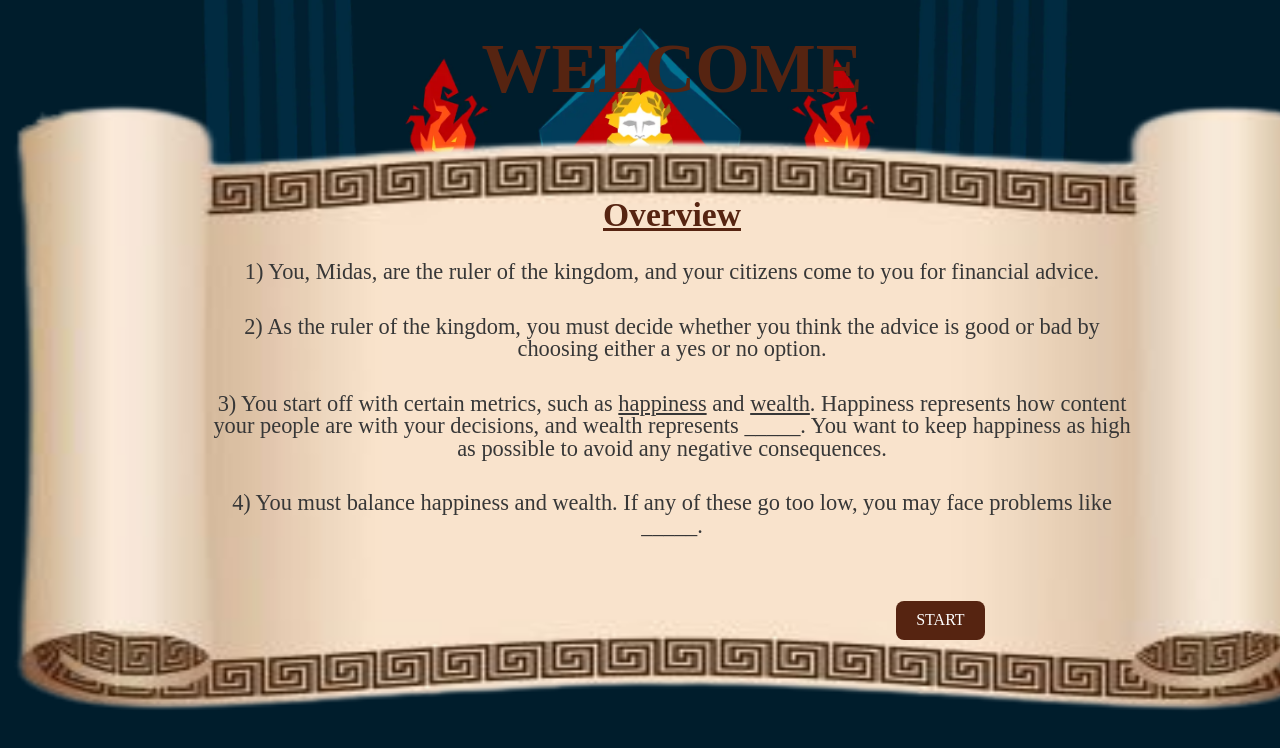
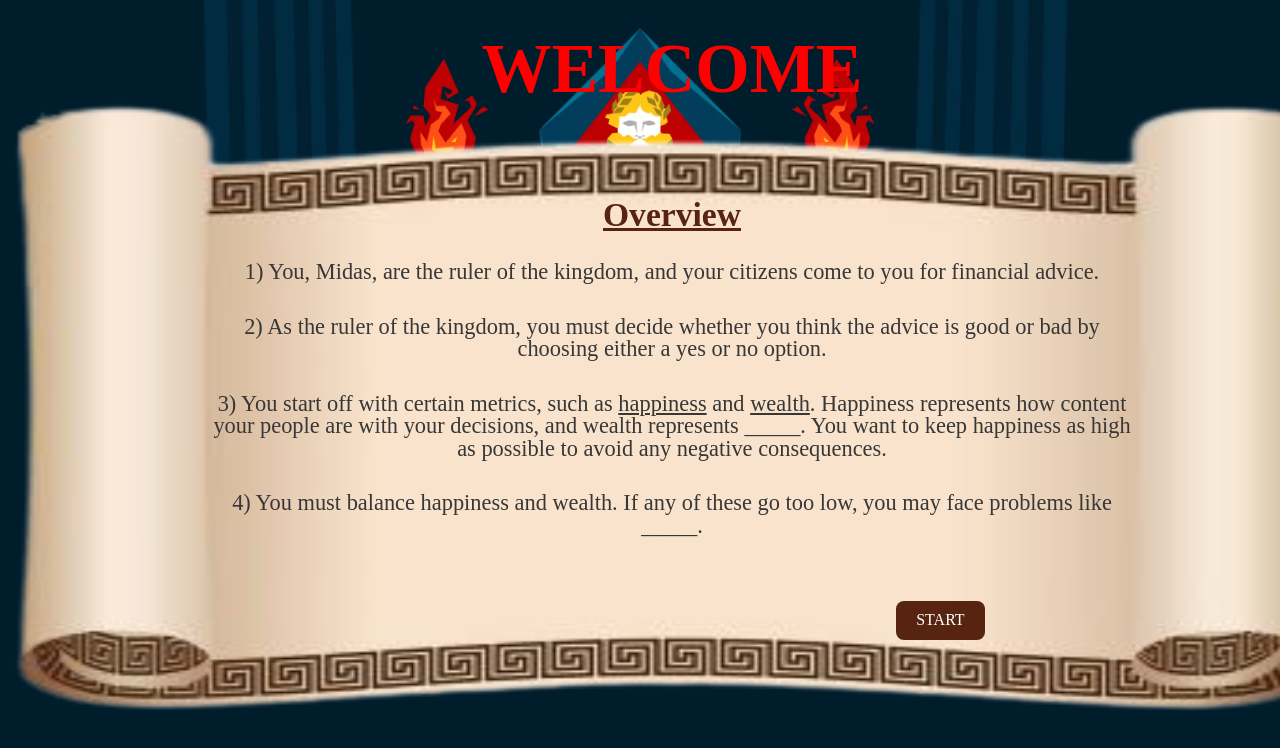
Before and after one commit to sgjohnson455/Hackillinois-2025-Golden-Decisions, a React (Vite) app in the folder my-react-app/: page / in a window 1280 px wide. Shown: the top 748 px of the page. Built offline with nearby package versions, Linux system fonts and the light colour scheme; a web font is replaced by a local one.

Commit message:
Updated welcome page.

```diff
--- a/my-react-app/src/components/Welcome.module.css
+++ b/my-react-app/src/components/Welcome.module.css
@@ -1,5 +1,5 @@
 .text {
-    color: #562411;
+    color: red;
     font-size: 120px;
     text-decoration: none;
 }
```
Also changed, not shown: my-react-app/src/components/Book.module.css (indentation only).
